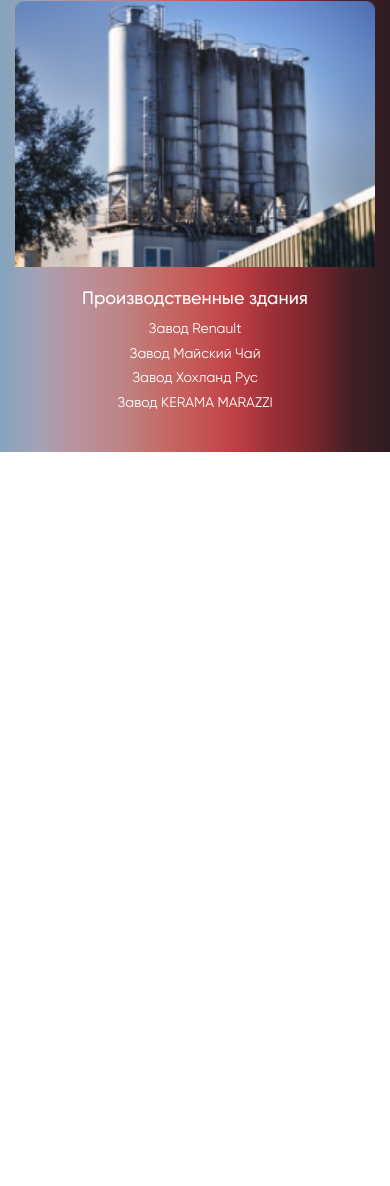
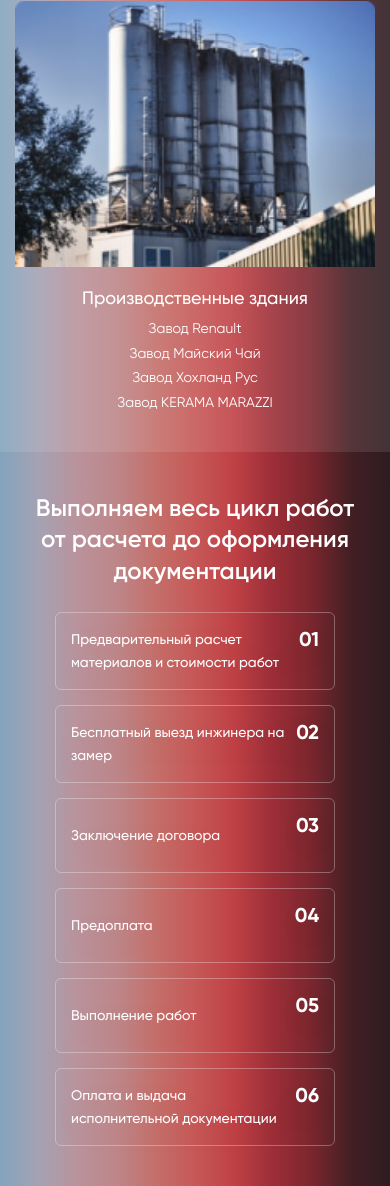
Before and after one commit to DmitryBadaev/website_voltstream, a website: page src/index.html in a window 390 px wide. Shown: the part 1803-2989 px from the top of the page. Before the commit the page ends 2255 px from the top, so only its background shows below. Drawn offline with Linux system fonts and the light colour scheme; files whose address does not match are found by name.

Commit message:
Finished works

```diff
--- a/src/assets/scss/blocks/_specialization.scss
+++ b/src/assets/scss/blocks/_specialization.scss
@@ -1,5 +1,8 @@
+// Переделать картинки, выглядит довольно всрато!
+
 .specialization {
     padding: 55px 0 60px 0;
+    background: rgba(250, 250, 250, 0.1);
 
     &__wrapper {
         margin-top: 40px;
--- /dev/null
+++ b/src/assets/scss/blocks/_works.scss
@@ -0,0 +1,66 @@
+.works {
+    padding: 60px 0;
+    &__wrapper {
+        margin-top: 40px;
+        display: grid;
+        gap: 40px;
+        grid-template-columns: repeat(auto-fill, minmax(280px, 1fr));
+    }
+}
+.works-block {
+    border: 1px solid rgba(255, 255, 255, 0.3);
+    filter: drop-shadow(0px 10px 20px rgba(116, 18, 18, 0.05));
+    border-radius: 6px;
+    min-height: 120px;
+    display: flex;
+    justify-content: center;
+    align-items: center;
+    position: relative;
+    padding: 30px 52px 30px 40px;
+    color: $title-color;
+    transition: 0.3s all;
+    &:hover {
+        border-color: $main-color;
+        background-color: $main-color;
+    }
+    &__descr {
+        width: 100%;
+        font-weight: 500;
+        font-size: 17px;
+        line-height: 165%;
+    }
+
+    &__number {
+        position: absolute;
+        top: 15px;
+        right: 15px;
+        font-weight: 700;
+        font-size: 32px;
+    }
+}
+
+@media (max-width: 649px) {
+    .works {
+        padding: 40px 0;
+        &__wrapper {
+            margin-top: 26px;
+            display: grid;
+            gap: 15px;
+            grid-template-columns: repeat(1, minmax(280px, 70%));
+            justify-content: center;
+
+        }
+    }
+    .works-block {
+        padding: 15px 40px 15px 15px;
+        min-height: 75px;
+        &__descr {
+            font-size: 14px;
+            line-height: 23px;
+        }
+
+        &__number {
+            font-size: 20px;
+        }
+    }
+}
--- a/src/assets/scss/style.scss
+++ b/src/assets/scss/style.scss
@@ -7,4 +7,5 @@
 
 @import 'blocks/header';
 @import 'blocks/specialization';
+@import 'blocks/works';
 @import 'blocks/footer';
--- a/src/index.html
+++ b/src/index.html
@@ -68,7 +68,6 @@
             </div>
         </div>
     </header>
-
     <section class="specialization">
         <div class="container">
             <h2 class="title">Специализируемся<br>на установке заземления<br>по направлениям</h2>
@@ -125,7 +124,51 @@
             </div>
         </div>
     </section>
-        <!-- <section class="works"></section> -->
+    <section class="works">
+        <div class="container">
+            <h2 class="title">Выполняем весь цикл работ<br>от расчета до оформления документации</h2>
+            <div class="works__wrapper">
+                <div class="works-block">
+                    <p class="works-block__descr">Предварительный расчет
+                        материалов и стоимости работ</p>
+                    <div class="works-block__number">01</div>
+                </div>
+                <div class="works-block">
+                    <p class="works-block__descr">Бесплатный выезд
+                        инжинера на замер</p>
+                    <div class="works-block__number">02</div>
+                </div>
+                <div class="works-block">
+                    <p class="works-block__descr">Заключение договора</p>
+                    <div class="works-block__number">03</div>
+                </div>
+                <div class="works-block">
+                    <p class="works-block__descr">Предоплата</p>
+                    <div class="works-block__number">04</div>
+                </div>
+                <div class="works-block">
+                    <p class="works-block__descr">Выполнение работ</p>
+                    <div class="works-block__number">05</div>
+                </div>
+                <div class="works-block">
+                    <p class="works-block__descr">Оплата и выдача
+                        исполнительной документации</p>
+                    <div class="works-block__number">06</div>
+                </div>
+            </div>
+        </div>
+    </section>
+
+
+
+
+
+
+
+
+
+
+
     <!-- <section class="reviews"></section> -->
     <!-- <section class="gallery"></section> -->
     <!-- <section class="consultation"></section> -->
```
Also changed, not shown: dist/assets/css/style.min.css, dist/index.html, src/assets/css/style.min.css. Lines whose indentation alone changed are shown as unchanged.
